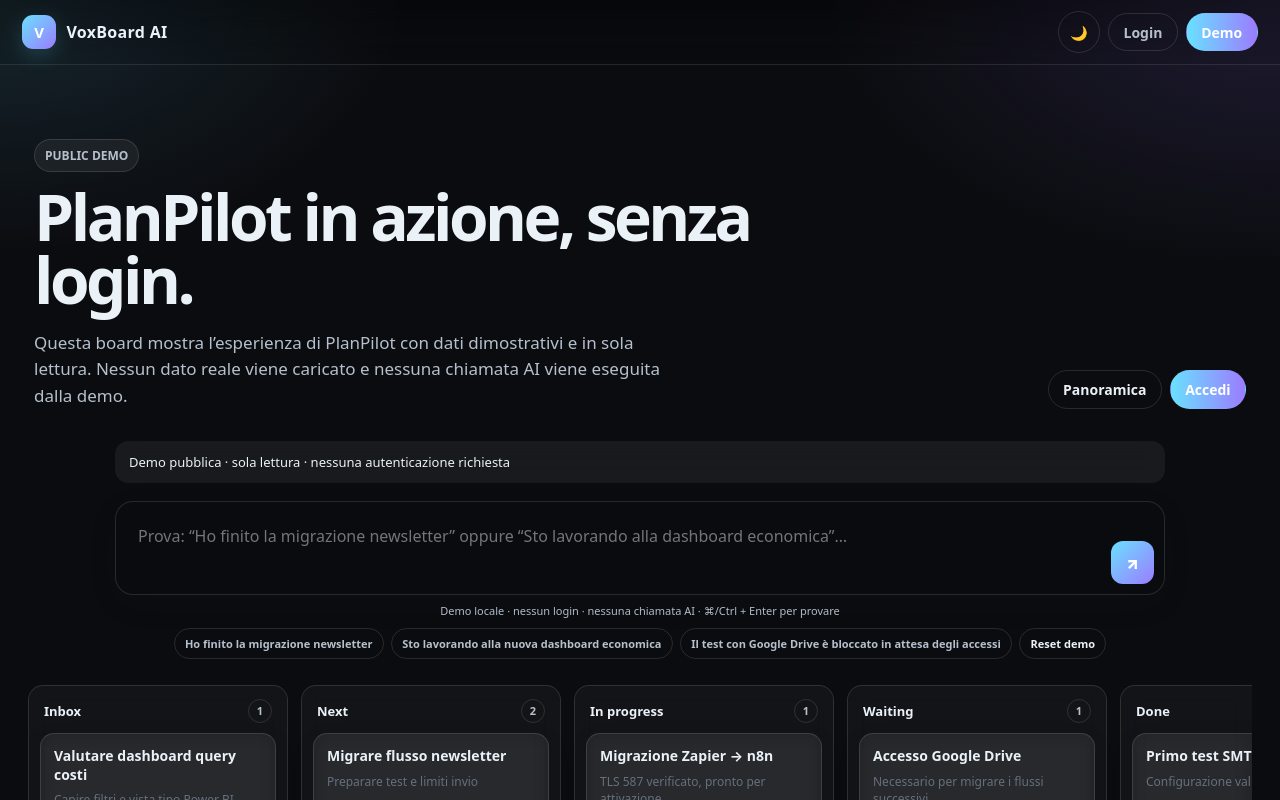
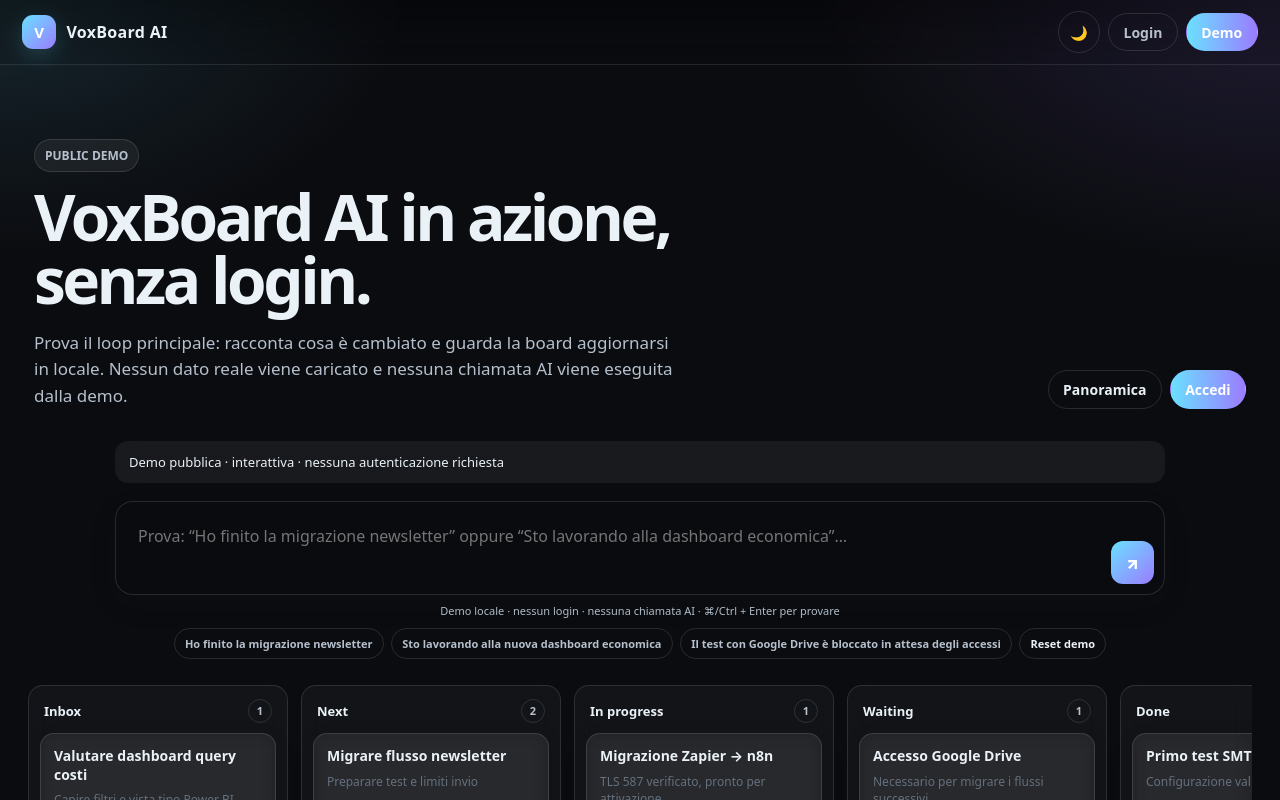
Before and after one commit to PrendJ/PlanPilot, a Next.js app: page /demo in a window 1280 px wide. Shown: the top 800 px of the page. Built offline with nearby package versions, Linux system fonts and the light colour scheme.

Commit message:
Rebrand public demo to VoxBoard AI

```diff
--- a/app/demo/page.tsx
+++ b/app/demo/page.tsx
@@ -9,9 +9,9 @@ export default function DemoPage() {
         <div className="hero-row">
           <div className="hero-copy">
             <div className="pill">PUBLIC DEMO</div>
-            <h1>PlanPilot in azione, senza login.</h1>
+            <h1>VoxBoard AI in azione, senza login.</h1>
             <p>
-              Questa board mostra l’esperienza di PlanPilot con dati dimostrativi e in sola lettura.
+              Prova il loop principale: racconta cosa è cambiato e guarda la board aggiornarsi in locale.
               Nessun dato reale viene caricato e nessuna chiamata AI viene eseguita dalla demo.
             </p>
           </div>
@@ -21,7 +21,7 @@ export default function DemoPage() {
           </div>
         </div>
         <div className="demo-banner">
-          <span>Demo pubblica · sola lettura · nessuna autenticazione richiesta</span>
+          <span>Demo pubblica · interattiva · nessuna autenticazione richiesta</span>
         </div>
         <DemoBoard />
       </main>
```
